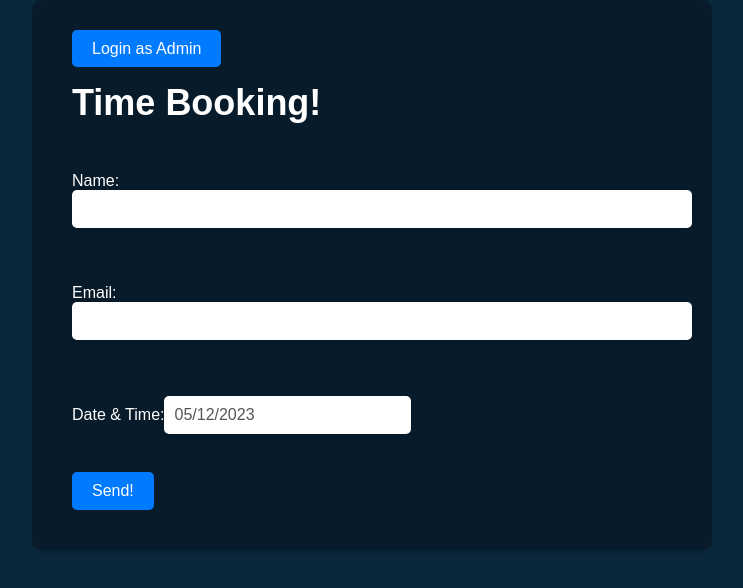
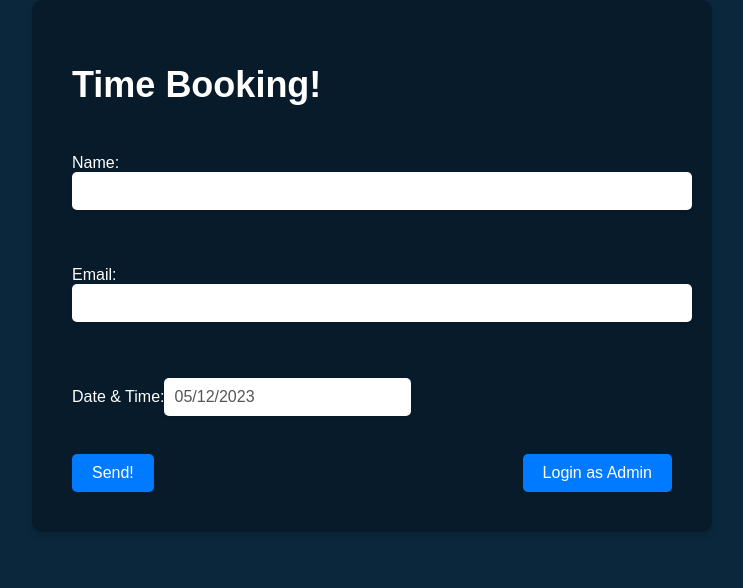
Before and after one commit to bynned/Time-Booking-System, a React (Create React App) app in the folder frontend/: page / in a window 1280 px wide. Shown: the top 588 px of the page, without its empty margins (268-1011 px from the left). Built offline with nearby package versions, Linux system fonts and the light colour scheme.

Commit message:
Made it more beautiful

```diff
--- /dev/null
+++ b/frontend/src/AdminPage.js
@@ -0,0 +1,9 @@
+const AdminPage = () => {
+    return(
+    <div>
+        <h1>Adminpage</h1>
+    </div>
+    );
+};
+
+export default AdminPage;
--- a/frontend/src/App.css
+++ b/frontend/src/App.css
@@ -35,6 +35,23 @@
 
 .App button,
 .adminButton {
+  text-decoration: none;
+  background-color: #007bff;
+  color: #fff;
+  border: none;
+  border-radius: 5px;
+  padding: 10px 20px;
+  font-size: 16px;
+  cursor: pointer;
+  transition: background-color 0.2s ease-in-out;
+}
+
+.button-container {
+  display: flex;
+  justify-content: space-between;
+}
+
+.adminLoginButton {
   text-decoration: none;
   background-color: #007bff;
   color: #fff;
--- a/frontend/src/App.js
+++ b/frontend/src/App.js
@@ -5,6 +5,7 @@ import React, { useState } from "react";
 import Modal from "react-modal";
 import { BrowserRouter as Router, Route, Routes, Link } from "react-router-dom";
 import LoginPage from "./LoginPage";
+import AdminPage from "./AdminPage";
 
 Modal.setAppElement("#root");
 
@@ -59,14 +60,14 @@ function App() {
   return (
     <div className="App">
       <Router>
-        <Link to="/login" className="adminButton">
-          Login as Admin
-        </Link>
         <h1>Time Booking!</h1>
         <br />
         <Routes>
           <Route path="/login" element={<LoginPage />} />
-          <Route path="/" element={(
+          <Route path="/admin" element={<AdminPage />} />
+          <Route
+            path="/"
+            element={
               <form onSubmit={handleSubmit}>
                 <label>
                   Name: <br />
@@ -104,9 +105,15 @@ function App() {
                 )}
                 <br />
                 <br />
+                <div className="button-container">
                 <button type="submit">Send!</button>
+                <Link to="/login" className="adminLoginButton">
+                  Login as Admin
+                </Link>
+                </div>
               </form>
-          )} />
+            }
+          />
         </Routes>
         <Modal isOpen={modalIsOpen} className="submitModal">
           <h2>{modalMessage}</h2>
@@ -117,6 +124,4 @@ function App() {
   );
 }
 
-
-
 export default App;
--- a/frontend/src/LoginPage.js
+++ b/frontend/src/LoginPage.js
@@ -18,7 +18,9 @@ const LoginPage = () => {
             id="password"
           />
         </div>
-        <button type="submit">Login</button>
+        <Link to="/admin" className="adminButton">
+          Login
+        </Link>
         <br />
         <br />
         <br />
```
Lines whose indentation alone changed are shown as unchanged.
